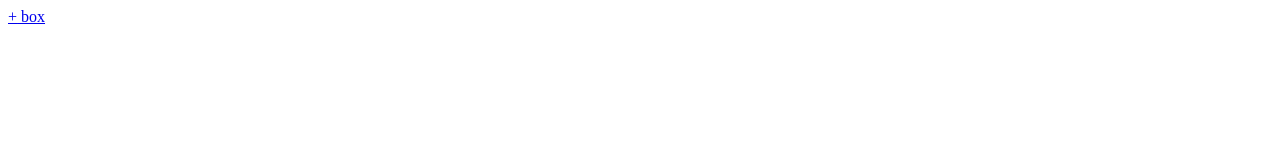
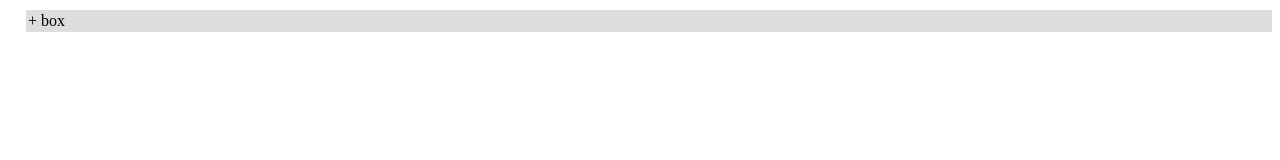
Before and after one commit to lllllllllwith10ls/box-generator, a plain HTML site: page index.html in a window 1280 px wide. Drawn offline with Linux system fonts and the light colour scheme.

Commit message:
Update index.html

```diff
--- a/index.html
+++ b/index.html
@@ -3,6 +3,34 @@
 	<head>
 		<title>Box generator</title>
 		<script type="text/javascript" src="things.js"></script>
+		<style>
+			.thing{
+				padding:2px;
+				margin-left:16px;
+				background-color:#ddd;
+				border:2px solid #fff;
+				border-right:0px none;
+				padding-right:0px;
+			}
+			.emptyThing a{
+				text-decoration:underline;
+			}
+			a{
+				color:#000;
+				text-decoration:none;
+			}
+
+			a:hover{
+				color:#fff;
+				background-color:#000;
+			}
+
+			a:active{
+				color:#000;
+				background-color:#fff;
+			}
+		</style>
+
 	</head>
 	<body>
 		<div id="debug"></div>
```
